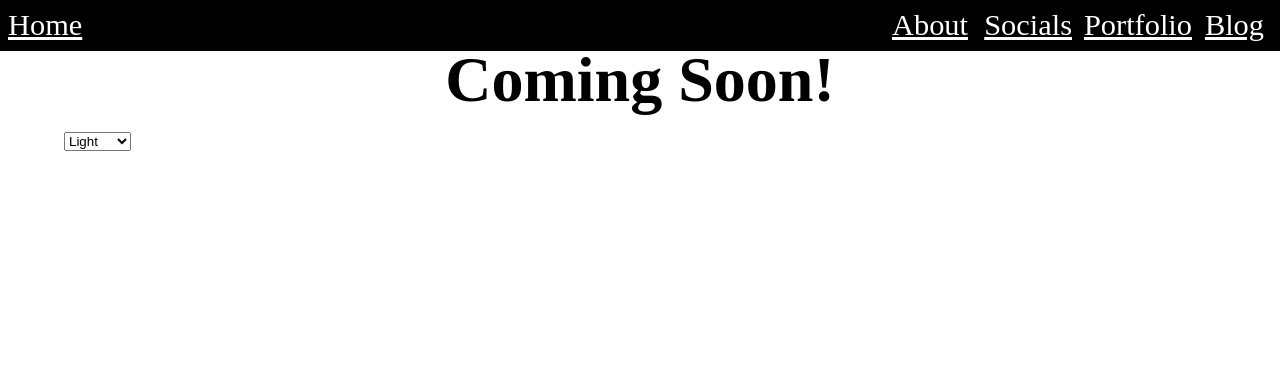
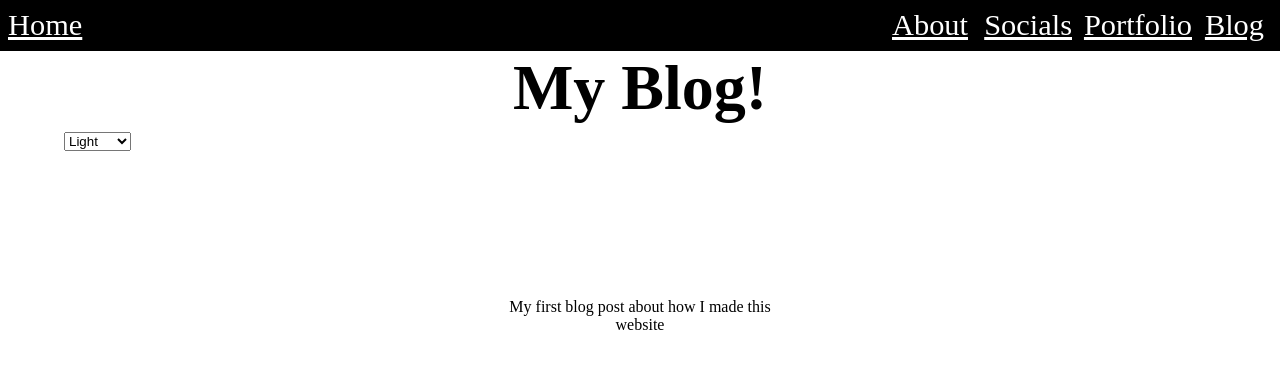
Before and after one commit to spacey-sooty/old-website, an Astro site: page /blog in a window 1280 px wide. Built offline with nearby package versions, Linux system fonts and the light colour scheme; Astro itself is replaced by a stand-in of ours.

Commit message:
begin working on blog

```diff
--- /dev/null
+++ b/src/components/post.svelte
@@ -0,0 +1,14 @@
+<script>
+  export let title;
+  export let summary;
+  export let link;
+  import styles from '@styles/components/post.module.scss'
+</script>
+
+<div class={styles.back}>
+  <a href={link} class={styles.a}>
+
+    <h2> {title} </h2>
+  </a>
+  <p class={styles.caption}> {summary} </p>
+</div>
--- a/src/pages/blog.astro
+++ b/src/pages/blog.astro
@@ -1,8 +1,12 @@
 ---
 import styles from '@styles/pages/blog.module.scss';
 import Layout from '@components/Layout.astro';
+import Post from '@components/post.svelte';
 ---
 
 <Layout title="My Blog" content="The home page for my blog">
-  <h1> Coming Soon! </h1>
+  <h1> My Blog! </h1>
+  <div>
+    <Post title="My First Post!" summary="My first blog post about how I made this website" link="/blog/first-post"/>
+  </div>
 </Layout>
--- /dev/null
+++ b/src/styles/components/post.module.scss
@@ -0,0 +1,22 @@
+.caption  {
+  font-size: 1rem;
+  text-align: center;
+}
+
+.a {
+  color: white;
+}
+
+.back {
+  border-color: white;
+  border-style: solid;
+  border-width: 0.2rem;
+  border-radius: 1rem;
+  width: 21vw;
+  height: 24vh;
+  margin: auto;
+  display: flex;
+  flex-direction: column;
+  align-items: center;
+  justify-content: center;
+}
--- a/src/styles/globals.scss
+++ b/src/styles/globals.scss
@@ -1,9 +1,14 @@
 h1, h2 {
   text-align: center;
+  padding-top: 0.5rem;
 }
 
 h1 {
   font-size: 4rem;
+}
+
+h2 {
+  font-size: 2rem;
 }
 
 p {
```
Also changed, not shown: src/pages/blog/first-post.astro (added, +7 -0 lines).
